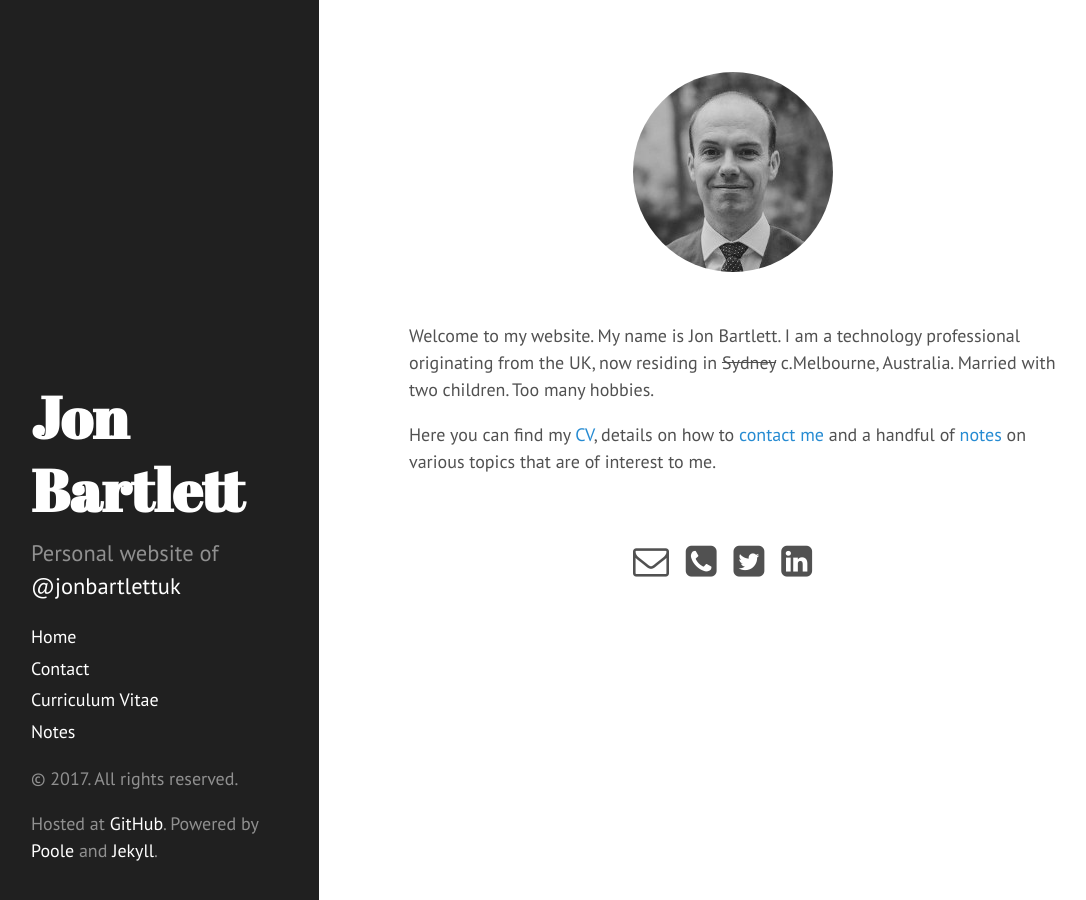
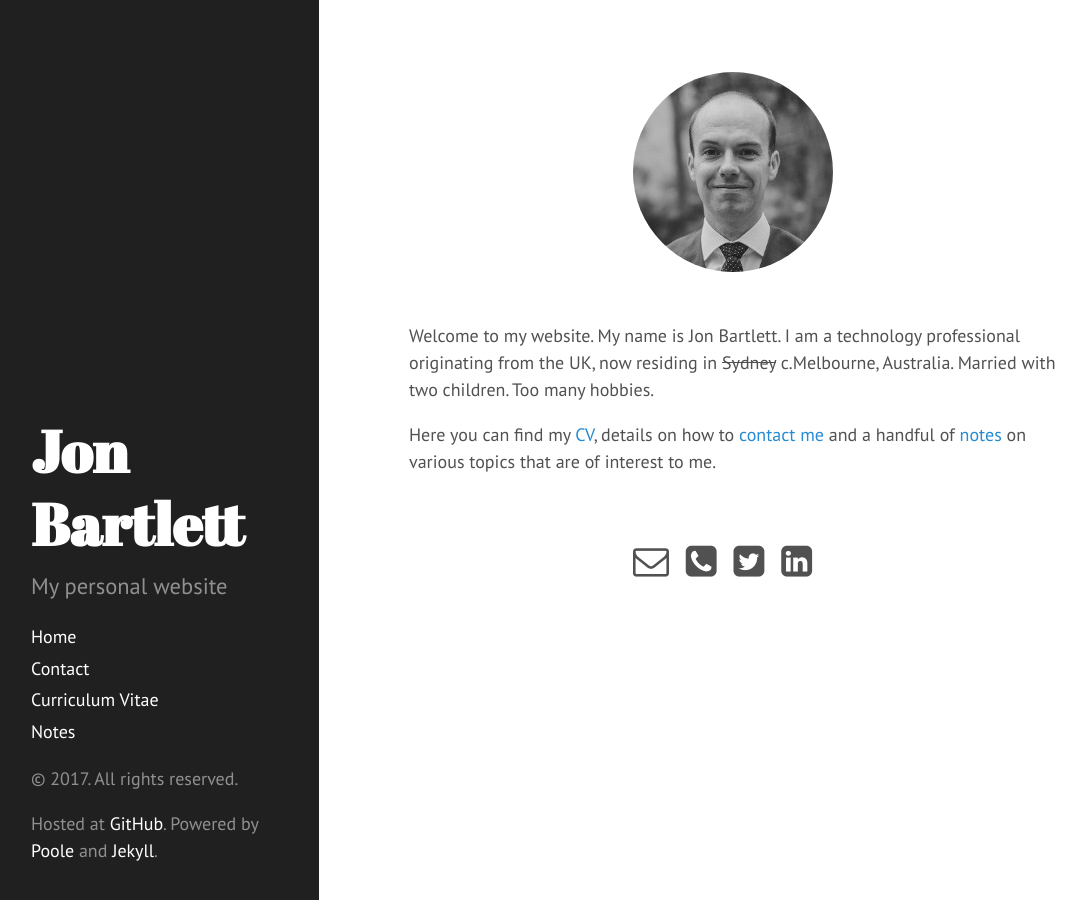
Before and after one commit to jonbartlett/jonbartlett.github.io, a Jekyll site: the page built from index.md, in a window 1280 px wide. Shown: the whole page, without its empty margins (5-1091 px from the left). Built offline with Jekyll 4.4.1, drawn with Linux system fonts in a browser that asks for light colours; Markdown is read by kramdown in place of the engine named in the settings.

Commit message:
update twitter feed

```diff
--- a/_config.yml
+++ b/_config.yml
@@ -11,13 +11,13 @@ relative_permalinks: true
 # Setup
 title:            Jon Bartlett
 tagline:          ''
-description:      'Personal website of <a href="https://twitter.com/jonbartlettuk">@jonbartlettuk</a>'
+description:      'My personal website'
 url:              http://www.jonbartlett.org
 baseurl:          ''
 
 author:
   name:           'Jon Bartlett'
-  url:            https://twitter.com/jonbartlettuk
+  url:            https://twitter.com/MrJonBartlett
 
 # paginate:         5
 
```
